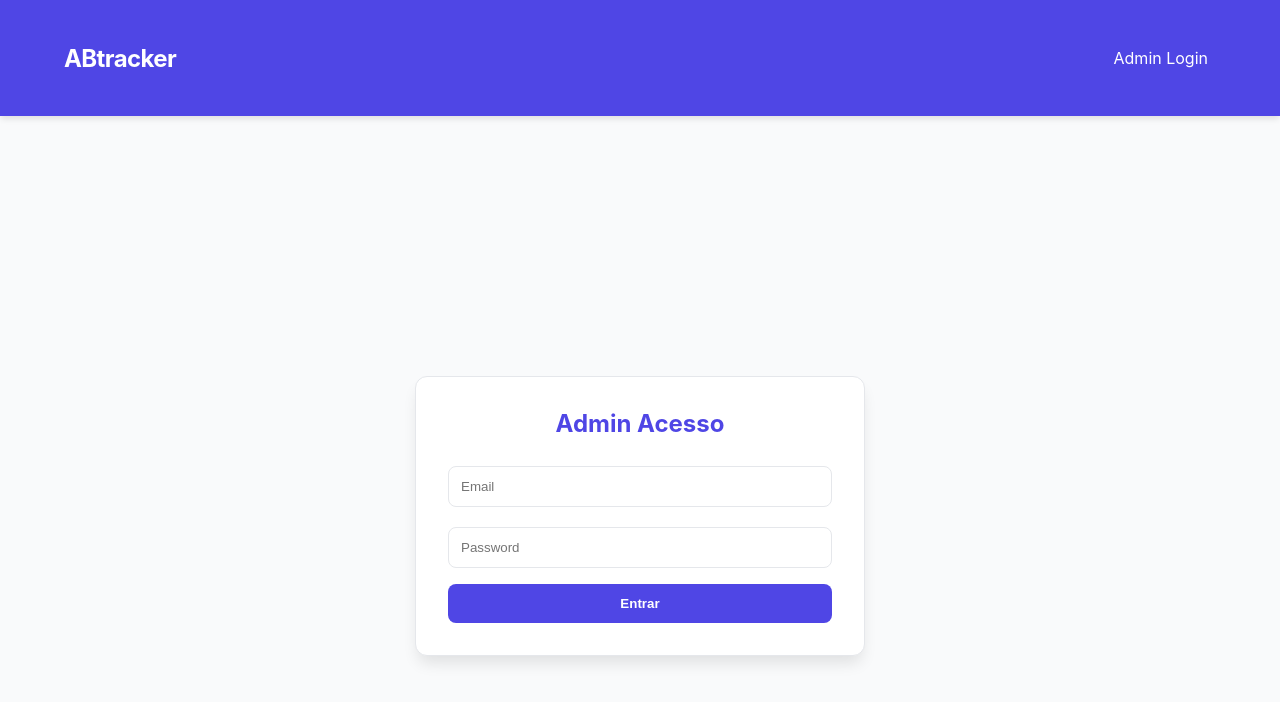
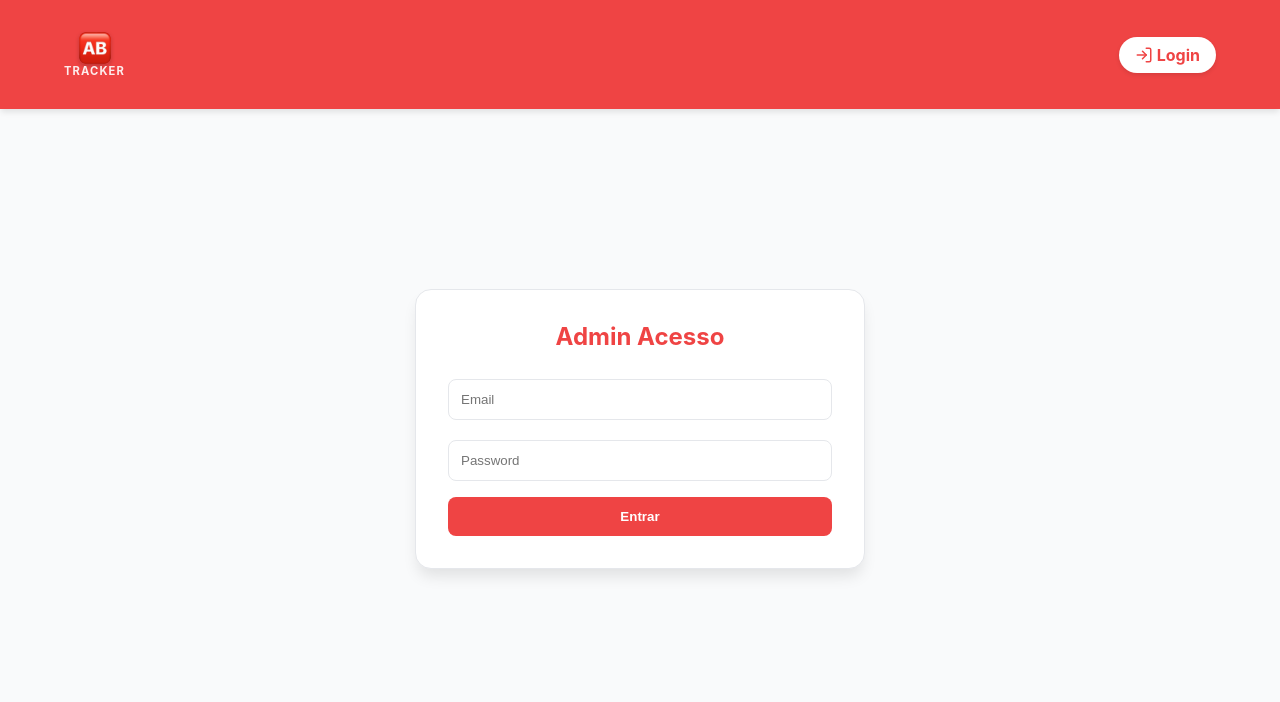
Before and after one commit to TiagoPaiva4/ab-tracker, a React (Vite) app: page /login in a window 1280 px wide. Shown: the top 702 px of the page. Built offline with nearby package versions, Linux system fonts and the light colour scheme; no server answers.

Commit message:
Refactor code structure for improved readability and maintainability

```diff
--- a/src/components/Navbar.jsx
+++ b/src/components/Navbar.jsx
@@ -1,6 +1,7 @@
 import { Link, useNavigate } from 'react-router-dom';
-import { LogOut, PlusCircle, LayoutDashboard } from 'lucide-react';
+import { LogOut, PlusCircle, LayoutDashboard, LogIn } from 'lucide-react'; // Adicionei LogIn
 import { supabase } from '../lib/supabaseClient';
+import logo from '../assets/logo-ab.png';
 
 export default function Navbar({ session }) {
   const navigate = useNavigate();
@@ -13,23 +14,30 @@ export default function Navbar({ session }) {
   return (
     <nav className="navbar">
       <div className="navbar-content container">
-        <Link to="/" className="navbar-logo">ABtracker</Link>
+        {/* LOGO + TRACKER (Vertical) */}
+        <Link to="/" className="navbar-brand">
+          <img src={logo} alt="AB Logo" className="brand-logo-img" />
+          <span className="brand-text">tracker</span>
+        </Link>
 
         <div className="navbar-links">
           {session ? (
             <>
               <Link to="/" className="navbar-link">
-                <LayoutDashboard size={18}/> Dashboard
+                <LayoutDashboard size={18}/> <span className="hidden sm:inline">Dashboard</span>
               </Link>
               <Link to="/create" className="btn-new-event">
-                <PlusCircle size={18}/> Novo Evento
+                <PlusCircle size={18}/> <span className="hidden sm:inline">Novo Evento</span>
               </Link>
               <button onClick={handleLogout} className="btn-logout">
-                <LogOut size={18}/> Sair
+                <LogOut size={18}/>
               </button>
             </>
           ) : (
-            <Link to="/login" className="navbar-link">Admin Login</Link>
+            /* BOTÃO LOGIN ALTERADO */
+            <Link to="/login" className="btn-new-event">
+               <LogIn size={18}/> Login
+            </Link>
           )}
         </div>
       </div>
--- a/src/index.css
+++ b/src/index.css
@@ -1,12 +1,21 @@
-/* Base e Variáveis */
+/* Base e Variáveis - Paleta ABtracker */
 :root {
-    --color-primary: #4f46e5; /* Índigo */
-    --color-primary-dark: #4338ca;
-    --color-text: #1f2937; /* Cinza Escuro */
-    --color-background: #f9fafb; /* Cinza Claro */
-    --color-success: #10b981; /* Verde */
-    --color-danger: #ef4444; /* Vermelho */
-    --color-border: #e5e7eb;
+    /* MUDANÇA PRINCIPAL: De Roxo para Vermelho do Logo */
+    --color-primary: #ef4444;      /* Vermelho Vibrante (Logo) */
+    --color-primary-dark: #dc2626; /* Vermelho mais escuro (Hover) */
+    --color-primary-light: #fee2e2;/* Vermelho muito claro (Fundos suaves) */
+
+    --color-text: #1f2937;         /* Cinza Escuro */
+    --color-text-light: #6b7280;   /* Cinza Médio */
+    --color-background: #f9fafb;   /* Fundo da página */
+
+    --color-success: #10b981;      /* Verde (Presente) */
+    --color-success-bg: #d1fae5;   /* Fundo Verde */
+
+    --color-danger: #ef4444;       /* Vermelho (Ausente/Apagar) */
+    --color-danger-bg: #fee2e2;    /* Fundo Vermelho */
+
+    --color-border: #e5e7eb;       /* Cinza claro para linhas */
 }
 
 * {
@@ -22,22 +31,21 @@ body {
 }
 
 /* 1. Estrutura Geral */
-
 .container {
     max-width: 1200px;
     margin: 0 auto;
-    padding: 1.5rem; /* 24px */
+    padding: 1.5rem;
 }
 
-/* 2. Navbar */
+/* 2. Navbar Atualizada */
 .navbar {
     background-color: var(--color-primary);
     color: white;
     box-shadow: 0 4px 6px -1px rgba(0, 0, 0, 0.1);
-    padding: 1rem;
+    padding: 0.5rem 1rem; /* Reduzi um pouco o padding vertical para caber o logo */
     position: sticky;
     top: 0;
-    z-index: 10;
+    z-index: 50;
 }
 
 .navbar-content {
@@ -46,60 +54,69 @@ body {
     align-items: center;
 }
 
-.navbar-logo {
-    font-size: 1.5rem;
-    font-weight: bold;
+/* Estilos do Novo Logo Vertical */
+.navbar-brand {
+    display: flex;
+    flex-direction: column; /* Empilha: Imagem em cima, Texto em baixo */
+    align-items: center;    /* Centra tudo */
     text-decoration: none;
-    color: white;
-    letter-spacing: -0.025em;
+    line-height: 1;         /* Remove espaço extra entre linhas */
+    gap: 2px;
 }
 
+.brand-logo-img {
+    height: 32px;           /* Tamanho do quadrado AB */
+    width: auto;
+    border-radius: 6px;     /* Arredonda ligeiramente os cantos do logo */
+    box-shadow: 0 2px 4px rgba(0,0,0,0.2); /* Sombra para destacar do fundo vermelho */
+}
+
+.brand-text {
+    font-size: 0.7rem;      /* Texto pequeno */
+    font-weight: 700;       /* Bold */
+    color: white;
+    text-transform: uppercase; /* TRACKER em maiúsculas fica melhor */
+    letter-spacing: 0.1em;  /* Espaçamento entre letras */
+    opacity: 0.9;
+}
+
+/* Ajustes nos links para alinhar com o novo logo */
 .navbar-links {
     display: flex;
     gap: 1rem;
     align-items: center;
 }
 
-.navbar-link, .btn-logout {
-    color: white;
-    text-decoration: none;
-    padding: 0.5rem;
-    transition: color 0.2s;
-    display: flex;
-    align-items: center;
-    gap: 0.25rem;
-    background: none;
-    border: none;
-    cursor: pointer;
-}
-
-.navbar-link:hover, .btn-logout:hover {
-    color: var(--color-primary-dark);
+/* Esconder texto em telemóveis muito pequenos para poupar espaço */
+@media (max-width: 640px) {
+    .hidden.sm\:inline {
+        display: none;
+    }
 }
 
 .btn-new-event {
     background-color: white;
-    color: var(--color-primary);
-    padding: 0.5rem 0.75rem;
-    border-radius: 9999px; /* rounded-full */
-    font-weight: 600;
+    color: var(--color-primary); /* Texto vermelho */
+    padding: 0.5rem 1rem;
+    border-radius: 9999px;
+    font-weight: 700;
     transition: background-color 0.2s;
     text-decoration: none;
     display: flex;
     align-items: center;
     gap: 0.25rem;
+    box-shadow: 0 2px 4px rgba(0,0,0,0.1);
 }
 
 .btn-new-event:hover {
-    background-color: var(--color-border);
+    background-color: #f3f4f6;
 }
 
 /* 3. Botões e Formulários */
-
 .form-container {
     background-color: white;
     padding: 2rem;
-    border-radius: 0.75rem;
+    border-radius: 1rem; /* Cantos mais redondos */
     box-shadow: 0 10px 15px -3px rgba(0, 0, 0, 0.1);
     border: 1px solid var(--color-border);
     max-width: 450px;
@@ -113,13 +130,13 @@ body {
     margin-bottom: 1rem;
     border: 1px solid var(--color-border);
     border-radius: 0.5rem;
-    transition: border-color 0.2s, box-shadow 0.2s;
+    transition: all 0.2s;
 }
 
 .input-field:focus {
     outline: none;
     border-color: var(--color-primary);
-    box-shadow: 0 0 0 1px var(--color-primary);
+    box-shadow: 0 0 0 2px var(--color-primary-light); /* Anel vermelho suave */
 }
 
 .btn-primary {
@@ -144,7 +161,6 @@ body {
 }
 
 /* 4. Event Card (Dashboard) */
-
 .events-grid {
     display: grid;
     grid-template-columns: 1fr;
@@ -153,20 +169,21 @@ body {
 
 .event-card {
     background-color: white;
-    border-radius: 0.75rem;
-    box-shadow: 0 4px 6px -1px rgba(0, 0, 0, 0.1);
-    transition: box-shadow 0.3s;
+    border-radius: 1rem;
+    box-shadow: 0 4px 6px -1px rgba(0, 0, 0, 0.05);
+    transition: transform 0.2s, box-shadow 0.2s;
     overflow: hidden;
     border: 1px solid var(--color-border);
 }
 
 .event-card:hover {
+    transform: translateY(-2px);
     box-shadow: 0 10px 15px -3px rgba(0, 0, 0, 0.1);
 }
 
 .event-card-image {
     width: 100%;
-    height: 128px; /* 32 * 4px = 128px */
+    height: 140px;
     object-fit: cover;
 }
 
@@ -176,20 +193,17 @@ body {
 
 .event-card-title {
     font-size: 1.25rem;
-    font-weight: bold;
+    font-weight: 800;
     margin-bottom: 0.5rem;
+    color: var(--color-text);
 }
 
 .event-card-date {
     display: flex;
     align-items: center;
-    color: #6b7280; /* Cinza médio */
+    color: var(--color-text-light);
     font-size: 0.875rem;
     margin-bottom: 1rem;
-}
-
-.event-card-date svg {
-    margin-right: 0.5rem;
 }
 
 .btn-details {
@@ -197,30 +211,47 @@ body {
     width: 100%;
     text-align: center;
     background-color: var(--color-background);
-    color: var(--color-primary);
-    padding: 0.5rem;
+    color: var(--color-text);
+    padding: 0.6rem;
     border-radius: 0.5rem;
     font-weight: 600;
-    transition: background-color 0.2s;
+    transition: all 0.2s;
     text-decoration: none;
+    border: 1px solid var(--color-border);
 }
 
 .btn-details:hover {
-    background-color: #e0e7ff; /* Índigo muito claro */
+    background-color: white;
+    border-color: var(--color-primary);
+    color: var(--color-primary);
 }
 
-/* 5. Detalhes do Evento e Tabela de Presenças */
-.event-layout {
-    display: grid;
-    grid-template-columns: 1fr;
+/* 5. Layout Dashboard (Tabela vs Eventos) */
+.dashboard-grid {
+    display: flex;
+    flex-direction: column;
     gap: 2rem;
 }
 
-.info-panel {
+@media (min-width: 1024px) {
+    .dashboard-grid {
+        display: grid;
+        grid-template-columns: 350px 1fr;
+        align-items: start;
+        gap: 3rem;
+    }
+    .events-grid {
+        grid-template-columns: repeat(2, 1fr); /* 2 colunas de eventos no layout com tabela */
+    }
+}
+
+/* 6. Tabela e Detalhes */
+.info-panel, .attendance-panel {
     background-color: white;
     padding: 1.5rem;
-    border-radius: 0.75rem;
-    box-shadow: 0 4px 6px -1px rgba(0, 0, 0, 0.1);
+    border-radius: 1rem;
+    box-shadow: 0 4px 6px -1px rgba(0, 0, 0, 0.05);
+    border: 1px solid var(--color-border);
 }
 
 .gallery {
@@ -232,28 +263,10 @@ body {
 
 .gallery-img {
     width: 100%;
-    height: 96px; /* 24 * 4px = 96px */
+    height: 96px;
     object-fit: cover;
     border-radius: 0.5rem;
     border: 1px solid var(--color-border);
-}
-
-.attendance-panel {
-    background-color: white;
-    padding: 1.5rem;
-    border-radius: 0.75rem;
-    box-shadow: 0 10px 15px -3px rgba(0, 0, 0, 0.1);
-    height: fit-content;
-}
-
-.attendee-input-group {
-    display: flex;
-    gap: 0.5rem;
-    margin-bottom: 1rem;
-}
-
-.attendee-list {
-    border-top: 1px solid var(--color-border);
 }
 
 .attendee-item {
@@ -269,20 +282,22 @@ body {
 }
 
 .status-button {
-    padding: 0.25rem 0.75rem;
+    padding: 0.35rem 0.75rem;
     border-radius: 9999px;
     font-weight: 700;
     border: none;
     cursor: pointer;
     display: flex;
     align-items: center;
-    gap: 0.25rem;
+    gap: 0.35rem;
     transition: background-color 0.2s;
     font-size: 0.75rem;
+    text-transform: uppercase;
+    letter-spacing: 0.05em;
 }
 
 .status-present {
-    background-color: #d1fae5; /* Verde claro */
+    background-color: var(--color-success-bg);
     color: var(--color-success);
 }
 
@@ -291,7 +306,7 @@ body {
 }
 
 .status-absent {
-    background-color: #fee2e2; /* Vermelho claro */
+    background-color: var(--color-danger-bg);
     color: var(--color-danger);
 }
 
@@ -299,62 +314,14 @@ body {
     background-color: #fecaca;
 }
 
-.status-button:disabled {
-    opacity: 0.8;
-    cursor: default;
-}
-
-/* Títulos */
-h1 { font-size: 2rem; font-weight: bold; margin-bottom: 1.5rem; }
-h2 { font-size: 1.5rem; font-weight: bold; margin-bottom: 1rem; }
-h3 { font-size: 1.25rem; font-weight: bold; }
-
-/* Responsividade (Desktop/Tablet) */
-@media (min-width: 768px) {
-    .events-grid {
-        grid-template-columns: repeat(2, 1fr);
-    }
-    .event-layout {
-        grid-template-columns: 2fr 1fr;
-    }
-}
-
-@media (min-width: 1024px) {
-    .events-grid {
-        grid-template-columns: repeat(3, 1fr);
-    }
-}
-
 /* Helpers */
-.flex-center {
-    display: flex;
-    justify-content: center;
-    align-items: center;
-    min-height: 100vh;
-}
+.flex-center { display: flex; justify-content: center; align-items: center; min-height: 80vh; }
 .text-center { text-align: center; }
 .mb-6 { margin-bottom: 1.5rem; }
-.mt-4 { margin-top: 1rem; }
 .mr-2 { margin-right: 0.5rem; }
 .text-sm { font-size: 0.875rem; }
 .font-semibold { font-weight: 600; }
 .py-3 { padding-top: 0.75rem; padding-bottom: 0.75rem; }
 .text-slate-400 { color: #9ca3af; }
-
-/* Layout do Dashboard */
-.dashboard-grid {
-    display: flex;
-    flex-direction: column;
-    gap: 2rem;
-}
-
-/* Apenas em Desktop (largura maior que 1024px) */
-@media (min-width: 1024px) {
-    .dashboard-grid {
-        display: grid;
-        /* Coluna 1 (Tabela): 350px fixos | Coluna 2 (Eventos): O resto do espaço */
-        grid-template-columns: 350px 1fr;
-        align-items: start; /* Para a tabela não esticar em altura */
-        gap: 3rem;
-    }
-}
+.event-layout { display: grid; gap: 2rem; }
+@media (min-width: 768px) { .event-layout { grid-template-columns: 2fr 1fr; } }
```
Also changed, not shown: src/pages/Dashboard.jsx (+10 -3 lines), src/assets/logo-ab.png (added).
